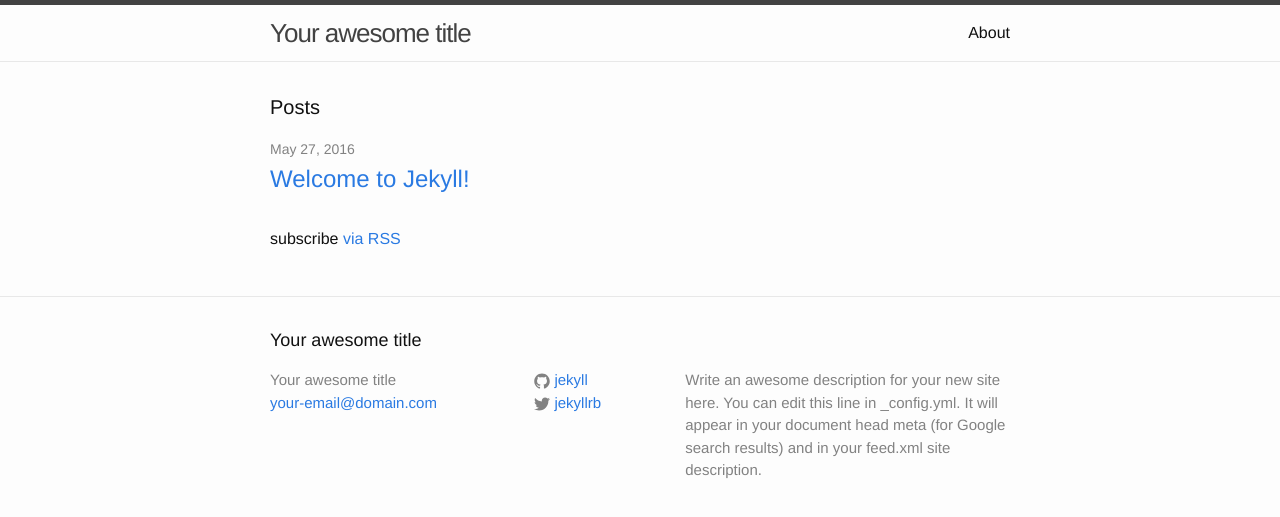
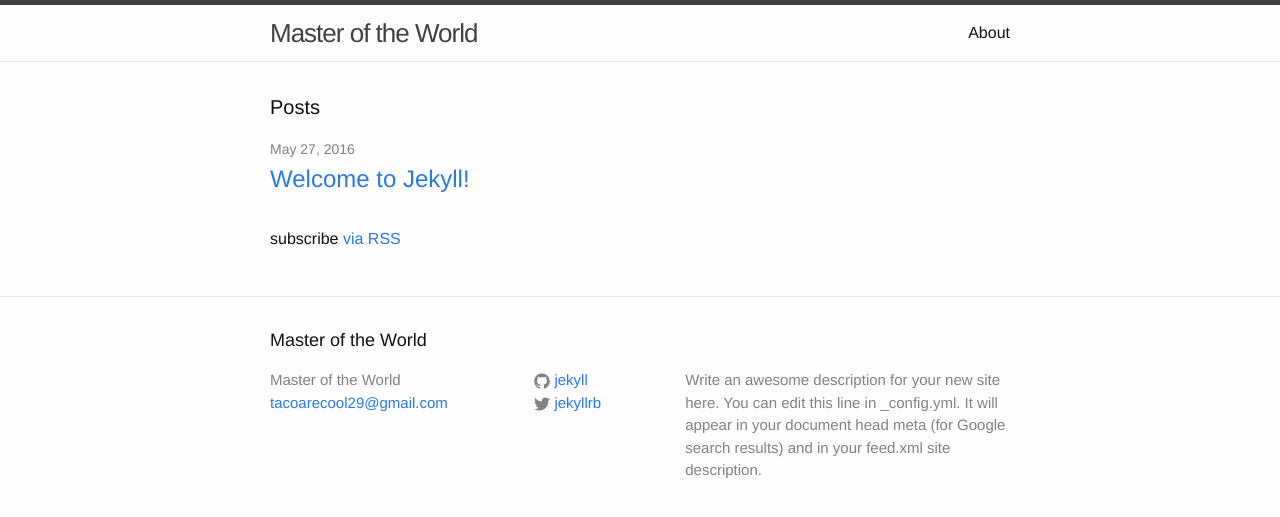
Before and after one commit to Halotacos/Halotacos.github.io, a Jekyll site: the page built from index.html, in a window 1280 px wide. Shown: the top 517 px of the page. Built offline with Jekyll 4.4.1, drawn with Linux system fonts in a browser that asks for light colours.

Commit message:
Update _config.yml

```diff
--- a/_config.yml
+++ b/_config.yml
@@ -6,8 +6,8 @@
 # 'jekyll serve'. If you change this file, please restart the server process.
 
 # Site settings
-title: Your awesome title
-email: your-email@domain.com
+title: Master of the World
+email: tacoarecool29@gmail.com
 description: > # this means to ignore newlines until "baseurl:"
   Write an awesome description for your new site here. You can edit this
   line in _config.yml. It will appear in your document head meta (for
```
